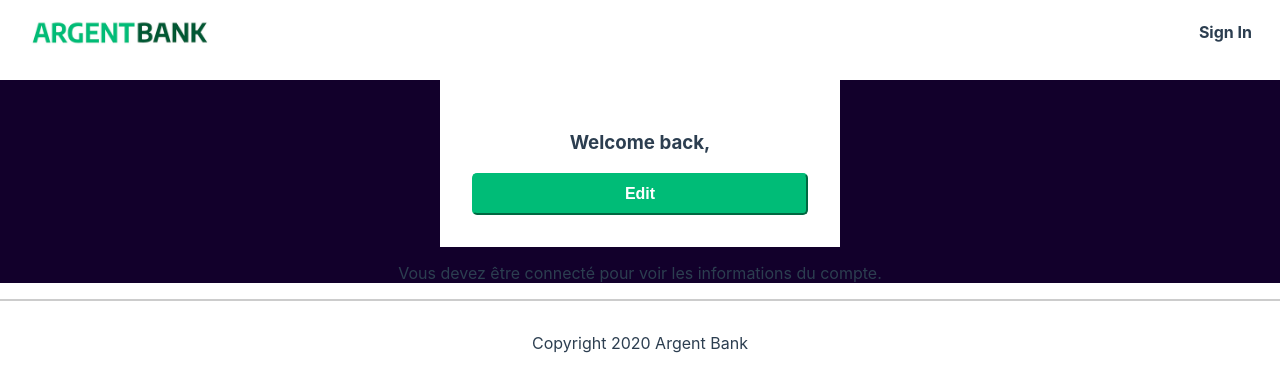
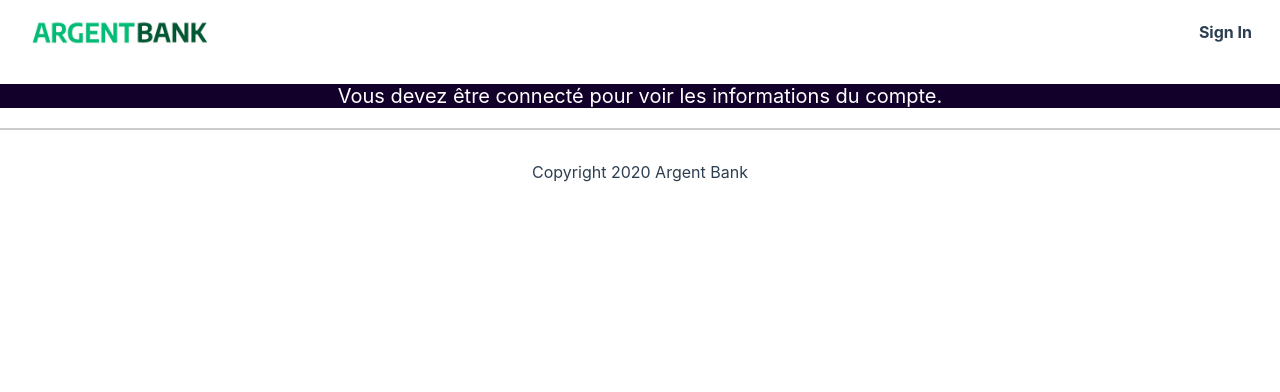
Before and after one commit to Eiko1993/bank, a React (Create React App) app: page /user in a window 1280 px wide. Shown: the top 392 px of the page. Built offline with nearby package versions, Linux system fonts and the light colour scheme.

Commit message:
user sans token

```diff
--- a/src/Assets/css/main.css
+++ b/src/Assets/css/main.css
@@ -316,6 +316,11 @@ body {
   color: #fff;
 }
 
+.no-token{
+  color: #fff;
+  font-size: 20px;
+}
+
 @media (min-width: 720px) {
   .account {
     flex-direction: row;
--- a/src/Components/Header.jsx
+++ b/src/Components/Header.jsx
@@ -21,6 +21,9 @@ function Header(){
       window.location.href = '/';
     });
   };
+
+
+
    return(
     <header>
         <nav className="main-nav">
--- a/src/Components/NameEdit.jsx
+++ b/src/Components/NameEdit.jsx
@@ -7,6 +7,9 @@ function NameEdit() {
   const dispatch = useDispatch();
   const { loading, error, user } = useSelector((state) => state.profile);
   const [editName, seteditName] = useState(false);
+  const token = useSelector((state) => state.user.token);
+
+
 
   const displayContent = () => {
     seteditName(!editName);
@@ -38,6 +41,11 @@ function NameEdit() {
     setNewUsername(user.userName); // Reset to the original username
     seteditName(false);
   };
+
+
+  if (!token) {
+    return;
+  }
 
   return (
     <div>
--- a/src/Components/User.jsx
+++ b/src/Components/User.jsx
@@ -8,7 +8,7 @@ function User(){
 
 
   if (!token) {
-    return <p className="error-message">Vous devez être connecté pour voir les informations du compte.</p>;
+    return <p className='no-token'>Vous devez être connecté pour voir les informations du compte.</p>;
   }
 
     return(
```
